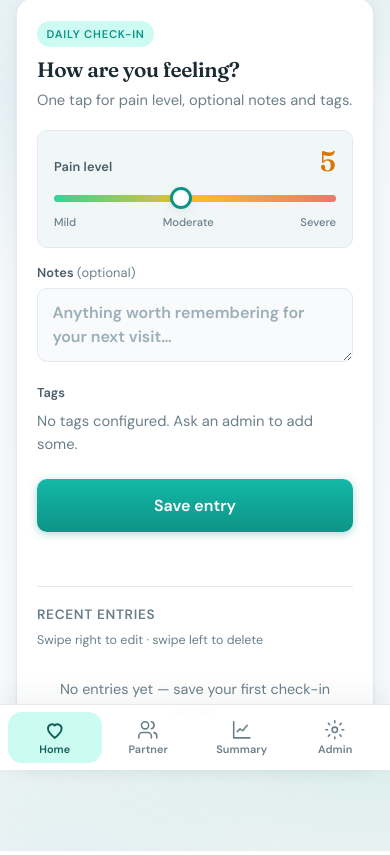
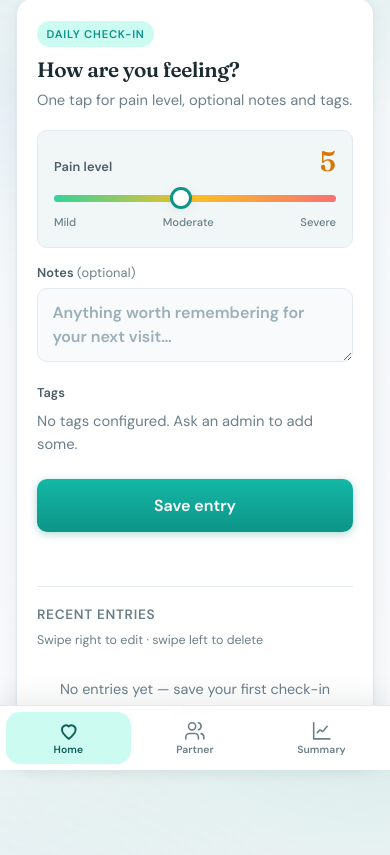
Before and after one commit to notfixingit3/l5s1, a website with bundled scripts: page frontend/index.html in a window 390 px wide. Shown: the part 74-929 px from the top of the page. Built offline with nearby package versions, Linux system fonts and the light colour scheme; files whose address does not match are found by name.

Commit message:
fix(ui): pin tab bar to viewport; fix Admin tab on mobile
Move nav outside #app, drop transform-based centering that broke fixed
position while scrolling, use full-width flex tabs with solid hit targets.

```diff
--- a/frontend/css/app.css
+++ b/frontend/css/app.css
@@ -66,11 +66,13 @@
 
 html {
   -webkit-text-size-adjust: 100%;
+  height: 100%;
 }
 
 body {
   margin: 0;
-  min-height: 100vh;
+  min-height: 100%;
+  min-height: 100dvh;
   font-family: var(--font);
   font-size: 16px;
   line-height: 1.5;
@@ -79,7 +81,8 @@ body {
     radial-gradient(900px 420px at 100% -5%, rgba(13, 148, 136, 0.09), transparent 55%),
     radial-gradient(700px 380px at -5% 20%, rgba(2, 132, 199, 0.06), transparent 50%),
     linear-gradient(180deg, #eef5f4 0%, var(--bg) 28%, #f7f9fb 100%);
-  background-attachment: fixed;
+  /* fixed attachment breaks position:fixed tabbars on some mobile browsers */
+  background-attachment: scroll;
   -webkit-font-smoothing: antialiased;
 }
 
@@ -91,7 +94,8 @@ body {
 }
 
 #app.is-authed {
-  padding-bottom: calc(var(--tabbar-h) + var(--safe-bottom) + 1rem);
+  /* room for fixed tabbar so content is not covered */
+  padding-bottom: calc(var(--tabbar-h) + var(--safe-bottom) + 1.25rem);
 }
 
 #app.is-authed .footer {
@@ -210,53 +214,82 @@ body {
 }
 
 /* ——— Bottom tab bar (primary nav) ——— */
-/* display:grid overrides HTML [hidden] — only show when authenticated */
+/* Lives outside #app; fixed to the viewport (no transform centering — breaks iOS scroll). */
 .tabbar {
   display: none;
   position: fixed;
-  left: 50%;
+  left: 0;
+  right: 0;
   bottom: 0;
-  transform: translateX(-50%);
-  width: min(440px, 100%);
-  grid-template-columns: repeat(auto-fit, minmax(0, 1fr));
-  gap: 0;
-  padding: 0.4rem 0.5rem calc(0.45rem + var(--safe-bottom));
-  background: color-mix(in srgb, var(--surface) 92%, transparent);
+  width: 100%;
+  margin: 0;
+  padding: 0;
+  padding-bottom: env(safe-area-inset-bottom, 0px);
+  background: color-mix(in srgb, var(--surface) 94%, transparent);
   border-top: 1px solid var(--border);
-  box-shadow: 0 -8px 28px rgba(26, 43, 51, 0.06);
+  box-shadow: 0 -8px 28px rgba(26, 43, 51, 0.08);
   backdrop-filter: blur(16px) saturate(1.2);
   -webkit-backdrop-filter: blur(16px) saturate(1.2);
-  z-index: 40;
-}
-
-#app.is-authed .tabbar:not([hidden]) {
-  display: grid;
+  z-index: 100;
+  /* Keep bar above browser chrome / overscroll */
+  transform: translateZ(0);
+  -webkit-transform: translateZ(0);
+}
+
+body.is-authed .tabbar:not([hidden]),
+#app.is-authed ~ .tabbar:not([hidden]) {
+  display: block;
 }
 
 .tabbar[hidden] {
   display: none !important;
 }
 
+.tabbar-inner {
+  display: flex;
+  flex-direction: row;
+  align-items: stretch;
+  justify-content: space-between;
+  gap: 0.15rem;
+  width: 100%;
+  max-width: 440px;
+  margin: 0 auto;
+  padding: 0.35rem 0.4rem 0.4rem;
+  box-sizing: border-box;
+}
+
 .tabbar .tab {
+  flex: 1 1 0;
+  min-width: 0;
   display: flex;
   flex-direction: column;
   align-items: center;
   justify-content: center;
-  gap: 0.2rem;
+  gap: 0.15rem;
   margin: 0;
-  padding: 0.45rem 0.25rem;
+  padding: 0.4rem 0.15rem;
   border: none;
   border-radius: 14px;
   background: transparent;
   color: var(--muted);
   font: inherit;
-  font-size: 0.68rem;
+  font-size: 0.65rem;
   font-weight: 600;
   letter-spacing: 0.01em;
   cursor: pointer;
   transition: color 0.15s, background 0.15s;
-  min-height: 3.15rem;
+  min-height: 3.25rem;
+  /* Large hit target for mobile */
+  touch-action: manipulation;
+  -webkit-tap-highlight-color: transparent;
   box-shadow: none;
+  pointer-events: auto;
+  position: relative;
+  z-index: 1;
+}
+
+.tabbar .tab[hidden] {
+  display: none !important;
 }
 
 .tabbar .tab:hover {
@@ -266,6 +299,7 @@ body {
 
 .tabbar .tab:active {
   transform: none;
+  background: var(--primary-soft);
 }
 
 .tabbar .tab.active {
@@ -281,16 +315,25 @@ body {
   width: 1.35rem;
   height: 1.35rem;
   flex-shrink: 0;
+  pointer-events: none; /* clicks hit the button, not the SVG */
 }
 
 .tab-label {
   line-height: 1.1;
-}
-
-/* Wider screens: still three equal columns, no scroll */
+  white-space: nowrap;
+  overflow: hidden;
+  text-overflow: ellipsis;
+  max-width: 100%;
+  pointer-events: none;
+}
+
 @media (min-width: 480px) {
-  #app.is-authed .tabbar:not([hidden]) {
-    border-radius: 18px 18px 0 0;
+  body.is-authed .tabbar:not([hidden]),
+  #app.is-authed ~ .tabbar:not([hidden]) {
+    /* soft top corners when not full-bleed phone */
+  }
+  .tabbar-inner {
+    padding-inline: 0.5rem;
   }
 }
 
--- a/frontend/index.html
+++ b/frontend/index.html
@@ -367,6 +367,7 @@
           <label class="app-dialog-label">
             <span class="app-dialog-label-text"></span>
             <input type="text" class="app-dialog-input" autocomplete="off" />
+            <select class="app-dialog-select" hidden></select>
           </label>
         </div>
         <div class="app-dialog-actions">
@@ -375,9 +376,11 @@
         </div>
       </div>
     </div>
+  </div>
 
-    <!-- Primary navigation: bottom tabs (no horizontal scroll) -->
-    <nav class="tabbar" id="tabbar" hidden aria-label="Primary">
+  <!-- Outside #app so position:fixed stays viewport-pinned while content scrolls -->
+  <nav class="tabbar" id="tabbar" hidden aria-label="Primary">
+    <div class="tabbar-inner">
       <button type="button" data-mode="patient" class="tab active" aria-current="page">
         <svg class="tab-icon" viewBox="0 0 24 24" aria-hidden="true" fill="none" stroke="currentColor" stroke-width="1.75" stroke-linecap="round" stroke-linejoin="round">
           <path d="M12 21c-4.5-3.5-7.5-6.2-7.5-9.8A4.5 4.5 0 0 1 12 7.2a4.5 4.5 0 0 1 7.5 4c0 3.6-3 6.3-7.5 9.8z"/>
@@ -407,8 +410,9 @@
         </svg>
         <span class="tab-label">Admin</span>
       </button>
-    </nav>
-  </div>
+    </div>
+  </nav>
+
   <script type="module" src="/js/app.js"></script>
   <script>
     if ("serviceWorker" in navigator) {
--- a/frontend/js/app.js
+++ b/frontend/js/app.js
@@ -59,6 +59,7 @@ function lockToAuth(msg = "", isError = false) {
   hideAllAppViews();
   if (views.auth) views.auth.hidden = false;
   appEl?.classList.remove("is-authed");
+  document.body.classList.remove("is-authed");
   if (tabbar) {
     tabbar.hidden = true;
     tabbar.setAttribute("aria-hidden", "true");
@@ -92,6 +93,7 @@ function showApp() {
     return;
   }
   appEl?.classList.add("is-authed");
+  document.body.classList.add("is-authed");
   if (tabbar) {
     tabbar.hidden = false;
     tabbar.setAttribute("aria-hidden", "false");
@@ -100,7 +102,12 @@ function showApp() {
   if (views.auth) views.auth.hidden = true;
 
   const isAdmin = currentUser.role === "admin";
-  if (tabAdmin) tabAdmin.hidden = !isAdmin;
+  if (tabAdmin) {
+    tabAdmin.hidden = !isAdmin;
+    // Ensure admin tab is in the layout and tappable on mobile
+    tabAdmin.style.display = isAdmin ? "" : "none";
+    tabAdmin.setAttribute("aria-hidden", isAdmin ? "false" : "true");
+  }
 
   applyUserChip(currentUser);
 
@@ -116,7 +123,12 @@ function showApp() {
         if (!user) return;
         currentUser = user;
         applyUserChip(user);
-        if (tabAdmin) tabAdmin.hidden = user.role !== "admin";
+        if (tabAdmin) {
+          const admin = user.role === "admin";
+          tabAdmin.hidden = !admin;
+          tabAdmin.style.display = admin ? "" : "none";
+          tabAdmin.setAttribute("aria-hidden", admin ? "false" : "true");
+        }
       },
     });
     initAdmin();
@@ -140,7 +152,8 @@ function setMode(next) {
   const meta = MODE_META[mode];
 
   document.querySelectorAll("#tabbar .tab").forEach((b) => {
-    if (b.hidden) return;
+    // Skip truly hidden tabs (e.g. Admin for non-admins)
+    if (b.hidden || b.getAttribute("aria-hidden") === "true") return;
     const on = b.dataset.mode === mode;
     b.classList.toggle("active", on);
     if (on) b.setAttribute("aria-current", "page");
@@ -196,7 +209,9 @@ tabbar?.addEventListener("click", (e) => {
     return;
   }
   const btn = e.target.closest("button[data-mode]");
-  if (btn && !btn.hidden) setMode(btn.dataset.mode);
+  if (!btn || btn.hidden) return;
+  e.preventDefault();
+  setMode(btn.dataset.mode);
 });
 
 userChip?.addEventListener("click", () => {
```
